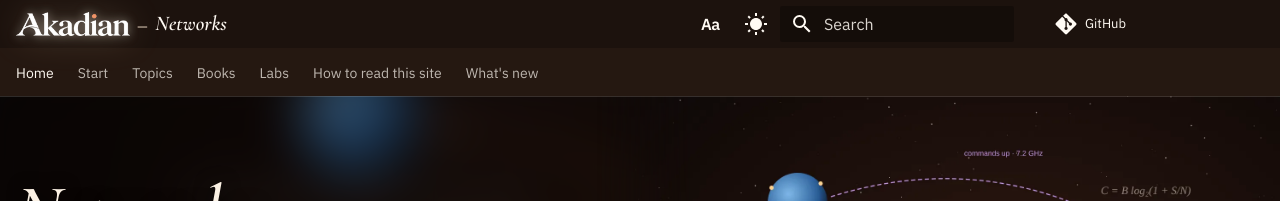
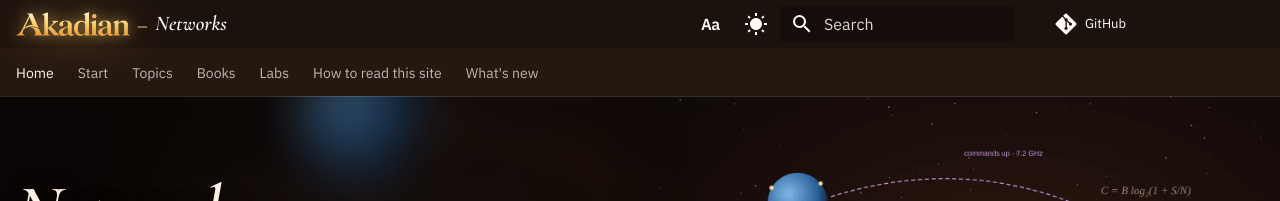
Before and after one commit to TTMathCS/networks, an MkDocs documentation site: the page built from docs/index.md, in a window 1280 px wide and 1400 px high. Shown: the top 201 px of the window. Built offline with MkDocs 1.6.1 and Material for MkDocs 9.7.7, drawn with Linux system fonts in a browser that asks for light colours; comment, search, counter and statistics services are not loaded.

Commit message:
Mars night: the Akadian name in gold with a warm halo on every page (Jim, 5 Nov 2026: "golden for all the rest pages"), as on akadian.ca

```diff
--- a/docs/stylesheets/mars.css
+++ b/docs/stylesheets/mars.css
@@ -374,11 +374,11 @@
   --md-footer-fg-color--light: #f6e7d4;
   --md-footer-fg-color--lighter: rgba(255, 250, 243, 0.7);
 }
-/* the Akadian name in white (its orange dot kept) with a soft warm halo, as on akadian.ca at night (Jim, 5 Nov 2026) */
+/* the Akadian name in gold, like a star, with a warm halo, as on akadian.ca (Jim, 5 Nov 2026: "golden for all the rest pages") */
 [data-md-color-scheme="slate"] .md-logo img {
-  content: url("../assets/akadian-logo-night.png");
-  filter: drop-shadow(0 0 5px rgba(255, 246, 232, 0.5)) drop-shadow(0 0 16px rgba(255, 226, 188, 0.28));
+  content: url("../assets/akadian-logo-gold.png");
+  filter: drop-shadow(0 0 7px rgba(255, 212, 120, 0.6)) drop-shadow(0 0 22px rgba(255, 176, 64, 0.38));
 }
 [data-md-color-scheme="slate"] .md-logo:hover img,
 [data-md-color-scheme="slate"] .md-logo:focus-visible img { filter: drop-shadow(0 0 8px rgba(238, 166, 111, 0.6)); }
-[data-md-color-scheme="slate"] .md-header__button.md-logo::after { color: #f0dcc6; }
+[data-md-color-scheme="slate"] .md-header__button.md-logo::after { color: #ffd87e; }
```
Also changed, not shown: docs/assets/akadian-logo-gold.png (added), docs/assets/akadian-logo-night.png (deleted).
